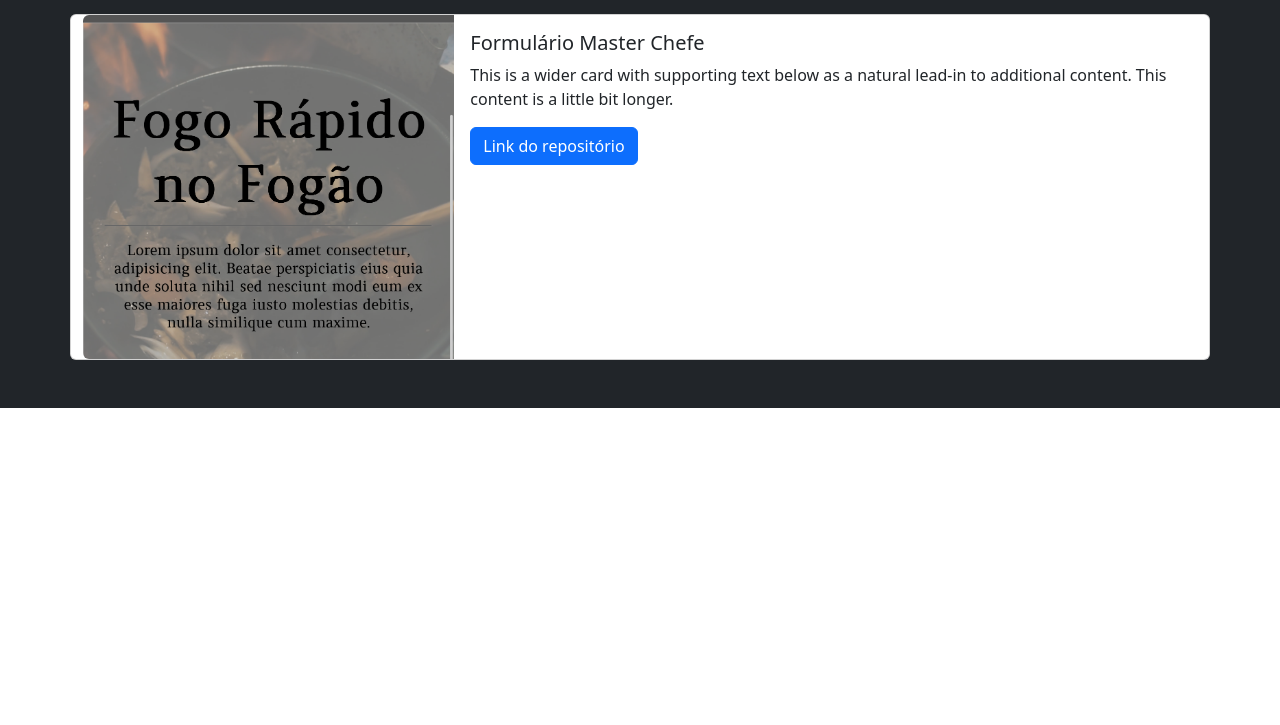
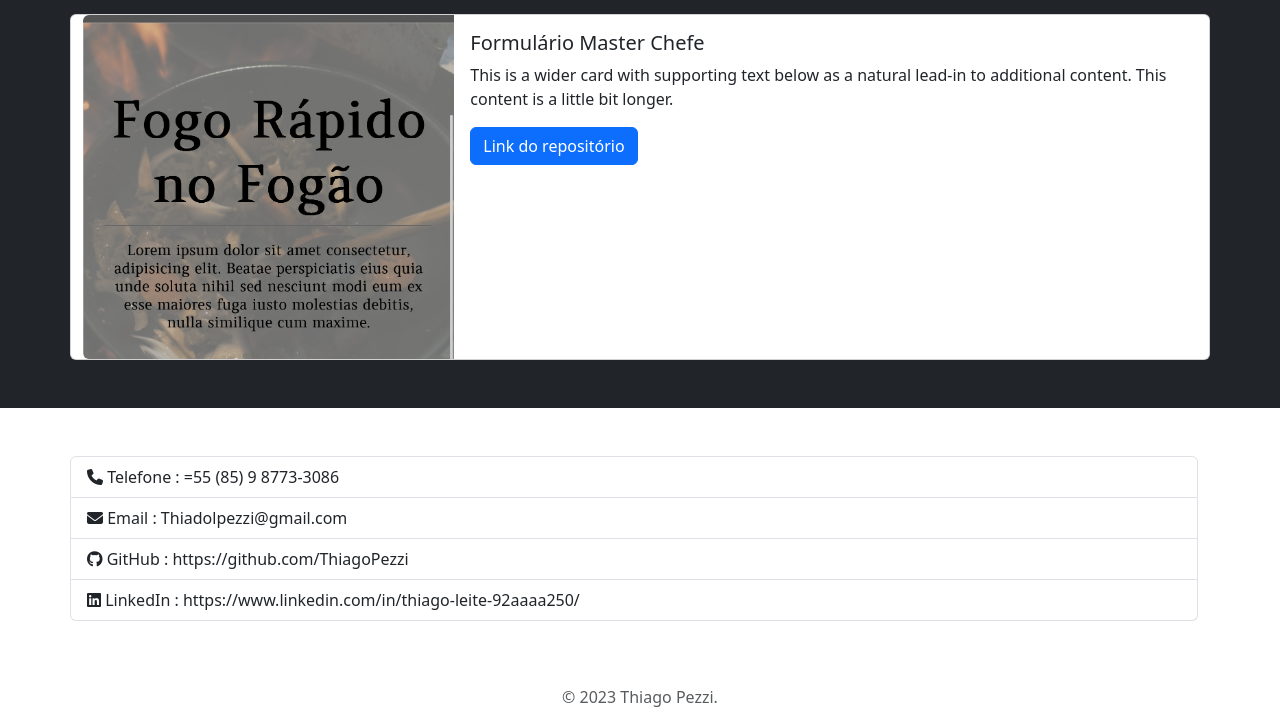
Before and after one commit to ThiagoPezzi/ThiagoPezzi.github.io, a plain HTML site: page index.html in a window 1280 px wide. Shown: the part 1278-2003 px from the top of the page. Before the commit the page ends 1686 px from the top, so only its background shows below. Drawn offline with nearby package versions, Linux system fonts and the light colour scheme.

Commit message:
add: adicionando contatos no footer

```diff
--- a/index.html
+++ b/index.html
@@ -172,8 +172,44 @@
             </section>
         </div>
     </main>
-    <!-- Telefone, email, github e linkedin -->
-    <footer></footer>
+
+    <footer>
+        <!-- Telefone, email, github e linkedin -->
+        <div class="p-5">
+            <section>
+                <div class="container">
+                    <div class="row">
+                        <ul class="list-group">
+                            <li class="list-group-item">
+                                <i class="fa-solid fa-phone"></i>
+                                Telefone : =55 (85) 9 8773-3086
+                            </li>
+                            <li class="list-group-item">
+                                <i class="fa-solid fa-envelope"></i>
+                                Email : Thiadolpezzi@gmail.com
+                            </li>
+                            <li class="list-group-item">
+                                <i class="fa-brands fa-github"></i>
+                                GitHub : https://github.com/ThiagoPezzi
+                            </li>
+                            <li class="list-group-item">
+                                <i class="fa-brands fa-linkedin"></i>
+                                LinkedIn : https://www.linkedin.com/in/thiago-leite-92aaaa250/
+                            </li>
+                        </ul>
+                    </div>
+                </div>
+        </div>
+        </section>
+
+
+
+        <!-- Direitos autorais -->
+        <section class="text-center p-3 ">
+            <span class="mb-3 mb-md-0 text-body-secondary">© 2023 Thiago Pezzi.</span>
+        </section>
+
+    </footer>
 
     <!-- Bibliotecas -->
     <script src="https://cdn.jsdelivr.net/npm/bootstrap@5.3.0/dist/js/bootstrap.bundle.min.js"
```
